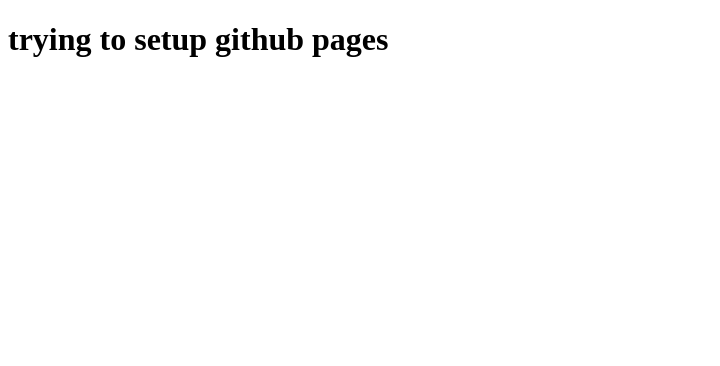
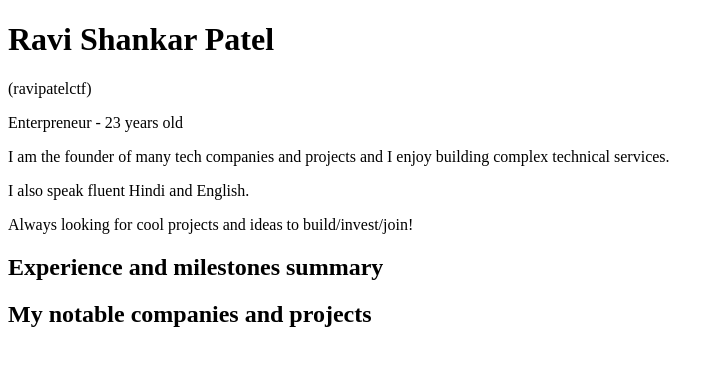
Before and after one commit to ravipatelCTF/ravipatelCTF.github.io, a plain HTML site: page index.html in a window 1280 px wide. Shown: the whole page, without its empty margins (0-720 px from the left). Drawn offline with Linux system fonts and the light colour scheme.

Commit message:
resume_ravipatelctf

```diff
--- a/index.html
+++ b/index.html
@@ -3,9 +3,26 @@
 <head>
     <meta charset="UTF-8">
     <meta name="viewport" content="width=device-width, initial-scale=1.0">
-    <title>Document</title>
+    <title>resume_ravipatelctf</title>
 </head>
 <body>
-    <h1>trying to setup github pages</h1>
+    <div>
+        <h1>Ravi Shankar Patel</h1>
+    <p>(ravipatelctf)</p>
+    <p>Enterpreneur - 23 years old</p>
+    <p>I am the founder of many tech companies and projects and I enjoy building complex technical services.</p>
+    <p>I also speak fluent Hindi and English.</p>
+    <p>Always looking for cool projects and ideas to build/invest/join!</p>
+    </div>
+    <div>
+        <!-- profile links from github, linkedin twitter etc. -->
+    </div>
+    <div>
+        <h2>Experience and milestones summary</h2>
+    </div>
+    <div>
+        <h2>My notable companies and projects</h2>
+    </div>
+
 </body>
 </html>
```
